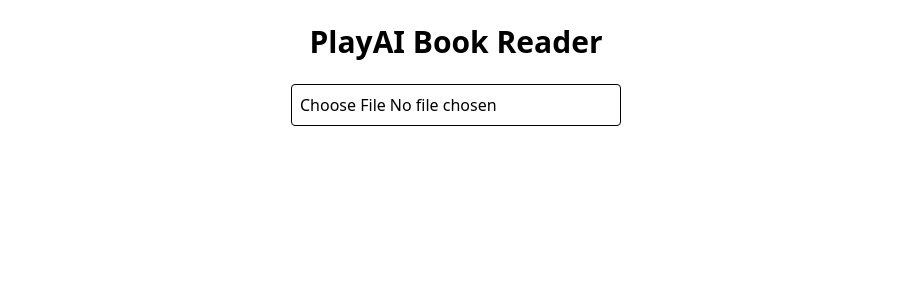
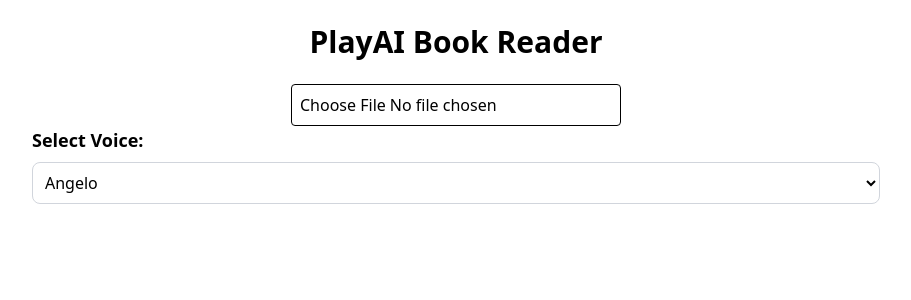
Before and after one commit to MohitKambli/PlayAI-Book-Reader, a Next.js app: page / in a window 1280 px wide. Shown: the top 300 px of the page, without its empty margins (184-1095 px from the left). Built offline with nearby package versions, Linux system fonts and the light colour scheme.

Commit message:
Implemented Voice Selection feature

```diff
--- /dev/null
+++ b/src/components/VoiceSelection.tsx
@@ -0,0 +1,31 @@
+import React from "react";
+
+interface VoiceSelectionProps {
+  voices: { name: string; value: string }[];
+  onVoiceChange: (selectedVoice: string) => void;
+  loading: boolean;
+}
+
+const VoiceSelection: React.FC<VoiceSelectionProps> = ({ voices, onVoiceChange, loading }) => {
+  return (
+    <div className="mb-6">
+      <label htmlFor="voice-select" className="block text-lg font-semibold mb-2">
+        Select Voice:
+      </label>
+      <select
+        id="voice-select"
+        className="w-full p-2 border border-gray-300 rounded-lg"
+        onChange={(e) => onVoiceChange(e.target.value)}
+        disabled={loading}
+      >
+        {voices.map((voice) => (
+          <option key={voice.value} value={voice.value}>
+            {voice.name}
+          </option>
+        ))}
+      </select>
+    </div>
+  );
+};
+
+export default VoiceSelection;
--- a/src/pages/index.tsx
+++ b/src/pages/index.tsx
@@ -4,6 +4,30 @@
 import PDFUploader from "../components/PDFUploader";
 import PDFViewer from "../components/PDFViewer";
 import AudioPlayer from "../components/AudioPlayer";
+import VoiceSelection from "../components/VoiceSelection";
+
+const voices = [
+  {
+    name: "Angelo",
+    value: "s3://voice-cloning-zero-shot/baf1ef41-36b6-428c-9bdf-50ba54682bd8/original/manifest.json",
+  },
+  {
+    name: "Deedee",
+    value: "s3://voice-cloning-zero-shot/e040bd1b-f190-4bdb-83f0-75ef85b18f84/original/manifest.json",
+  },
+  {
+    name: "Jennifer",
+    value: "s3://voice-cloning-zero-shot/801a663f-efd0-4254-98d0-5c175514c3e8/jennifer/manifest.json",
+  },
+  {
+    name: "Briggs",
+    value: "s3://voice-cloning-zero-shot/71cdb799-1e03-41c6-8a05-f7cd55134b0b/original/manifest.json",
+  },
+  {
+    name: "Samara",
+    value: "s3://voice-cloning-zero-shot/90217770-a480-4a91-b1ea-df00f4d4c29d/original/manifest.json",
+  },
+];
 
 const Home: NextPage = () => {
   useEffect(() => {
@@ -16,6 +40,7 @@
   const [isPlaying, setIsPlaying] = useState<boolean>(false);
   const [audioUrl, setAudioUrl] = useState<string | null>(null);
   const [loading, setLoading] = useState<boolean>(false);
+  const [selectedVoice, setSelectedVoice] = useState<string>(voices[0].value);
 
   const onFileChange = async (event: React.ChangeEvent<HTMLInputElement>) => {
     const file = event.target.files?.[0];
@@ -65,7 +90,7 @@
         language: "english",
         model: "PlayDialog",
         text: pdfText[currentPage],
-        voice: "s3://voice-cloning-zero-shot/baf1ef41-36b6-428c-9bdf-50ba54682bd8/original/manifest.json",
+        voice: selectedVoice,
       }),
     };
 
@@ -115,6 +140,7 @@
     <div className="p-6 max-w-4xl mx-auto">
       <h1 className="text-3xl font-bold mb-6 text-center">PlayAI Book Reader</h1>
       <PDFUploader onFileChange={onFileChange} />
+      <VoiceSelection voices={voices} onVoiceChange={setSelectedVoice} loading={loading}/>
       {pdfFile && (
         <>
           <PDFViewer
```
